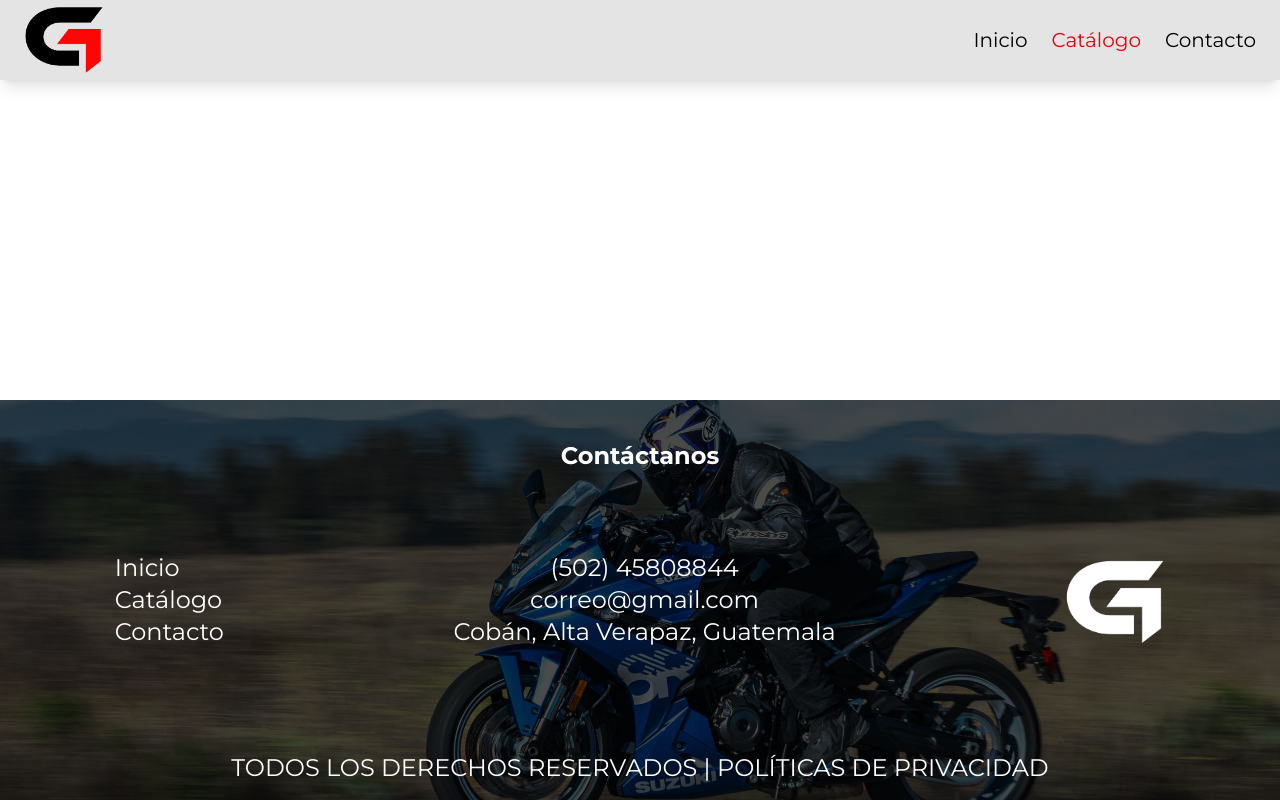
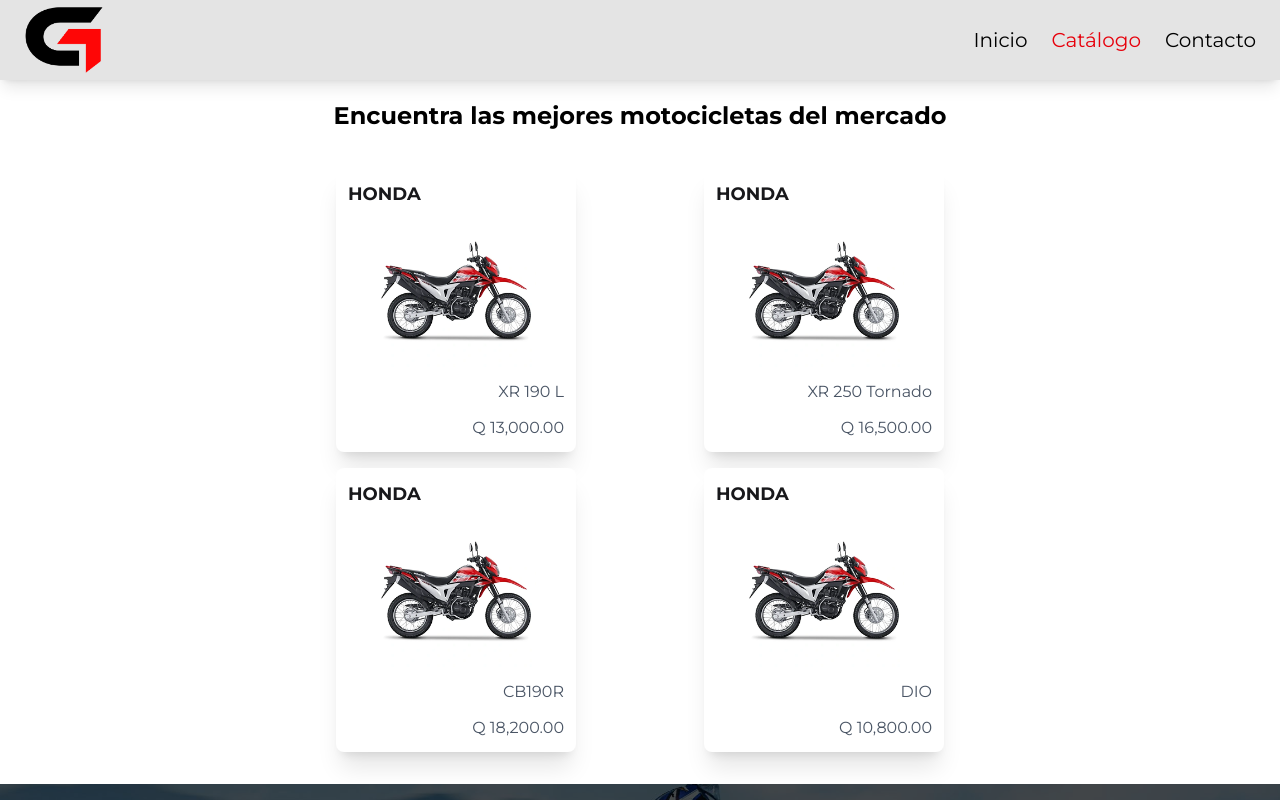
Before and after one commit to Finanssoreal/website-global, a SvelteKit app: page /catalog in a window 1280 px wide. Shown: the top 800 px of the page. Built offline with nearby package versions, Linux system fonts and the light colour scheme.

Commit message:
feat(Card): create new component card

```diff
--- /dev/null
+++ b/src/lib/components/Card.svelte
@@ -0,0 +1,29 @@
+<script>
+    export let brand = "Marca"
+    export let model = "Modelo"
+    export let imageSrc = ""
+    export let price = "Precio"
+    export let alt = "Imagen del producto"
+</script>
+
+<div
+    class="flex flex-col bg-white shadow-xl rounded-lg p-3 w-60 transition hover:scale-110">
+    <p class="text-lg font-bold">{brand}</p>
+
+    <div class="flex flex-row justify-center">
+        <div class=" h-40 w-50 flex items-center justify-center">
+            <img
+                src={imageSrc}
+                {alt}
+                class="max-h-full max-w-full object-contain" />
+        </div>
+    </div>
+
+    <div class="flex flex-row justify-end mt-3">
+        <p class="text-gray-600">{model}</p>
+    </div>
+
+    <div class="flex flex-row justify-end mt-3">
+        <p class="text-gray-600">{price}</p>
+    </div>
+</div>
--- a/src/routes/catalog/+page.svelte
+++ b/src/routes/catalog/+page.svelte
@@ -0,0 +1,54 @@
+<script>
+    import ProductCard from "$lib/components/Card.svelte"
+
+    const products = [
+        {
+            brand: "HONDA",
+            model: "XR 190 L",
+            price: "Q 13,000.00",
+            imageSrc: "/images/Recursos/red-moto.png",
+            alt: "Motocicleta Honda",
+        },
+        {
+            brand: "HONDA",
+            model: "XR 250 Tornado",
+            price: "Q 16,500.00",
+            imageSrc: "/images/Recursos/red-moto.png",
+            alt: "Motocicleta Honda Tornado",
+        },
+        {
+            brand: "HONDA",
+            model: "CB190R",
+            price: "Q 18,200.00",
+            imageSrc: "/images/Recursos/red-moto.png",
+            alt: "Motocicleta CB190R",
+        },
+        {
+            brand: "HONDA",
+            model: "DIO",
+            price: "Q 10,800.00",
+            imageSrc: "/images/Recursos/red-moto.png",
+            alt: "Motocicleta Honda DIO",
+        },
+    ]
+</script>
+
+<section>
+    <div class="flex flex-row w-full justify-center mt-5 mb-5">
+        <p
+            class="text-black font-bold text-center text-sm sm:text-base md:text-lg lg:text-xl xl:text-2xl">
+            Encuentra las mejores motocicletas del mercado
+        </p>
+    </div>
+    <div
+        class="grid grid-cols-1 sm:grid-cols-2 lg:grid-cols-2 gap-4 pt-4 mb-8 pl-70 pr-70 place-items-center">
+        {#each products as product}
+            <ProductCard
+                brand={product.brand}
+                model={product.model}
+                price={product.price}
+                imageSrc={product.imageSrc}
+                alt={product.alt} />
+        {/each}
+    </div>
+</section>
```
